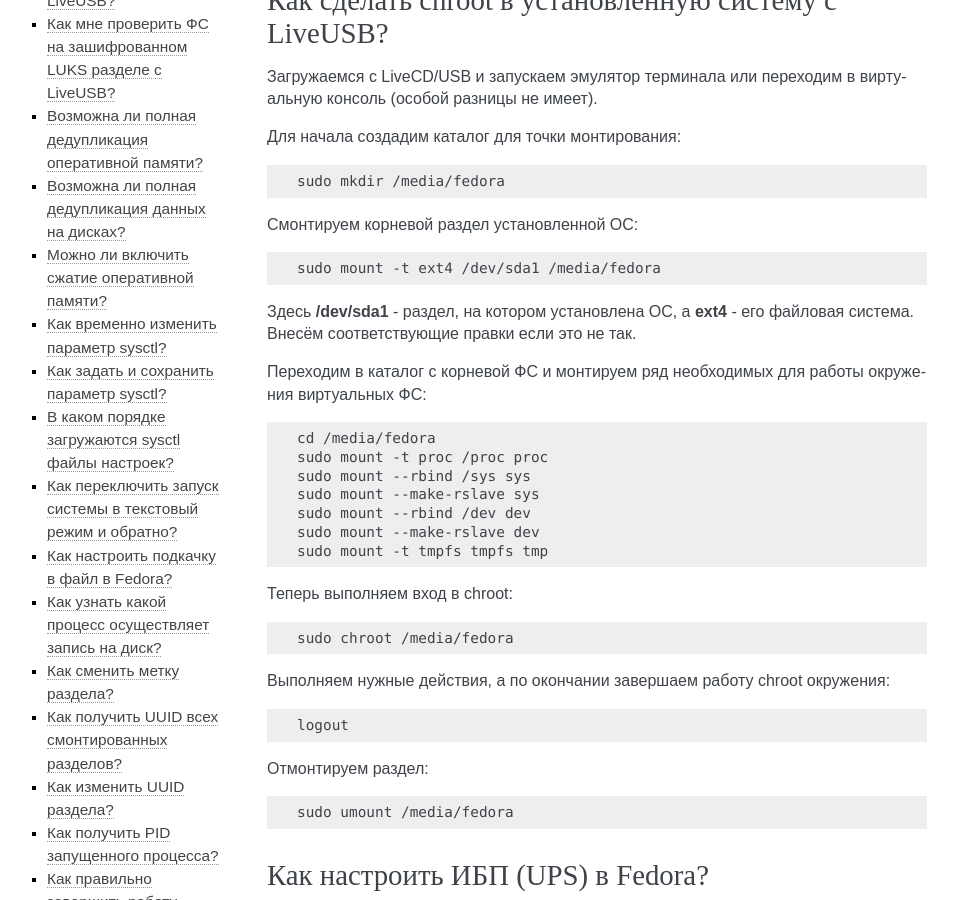
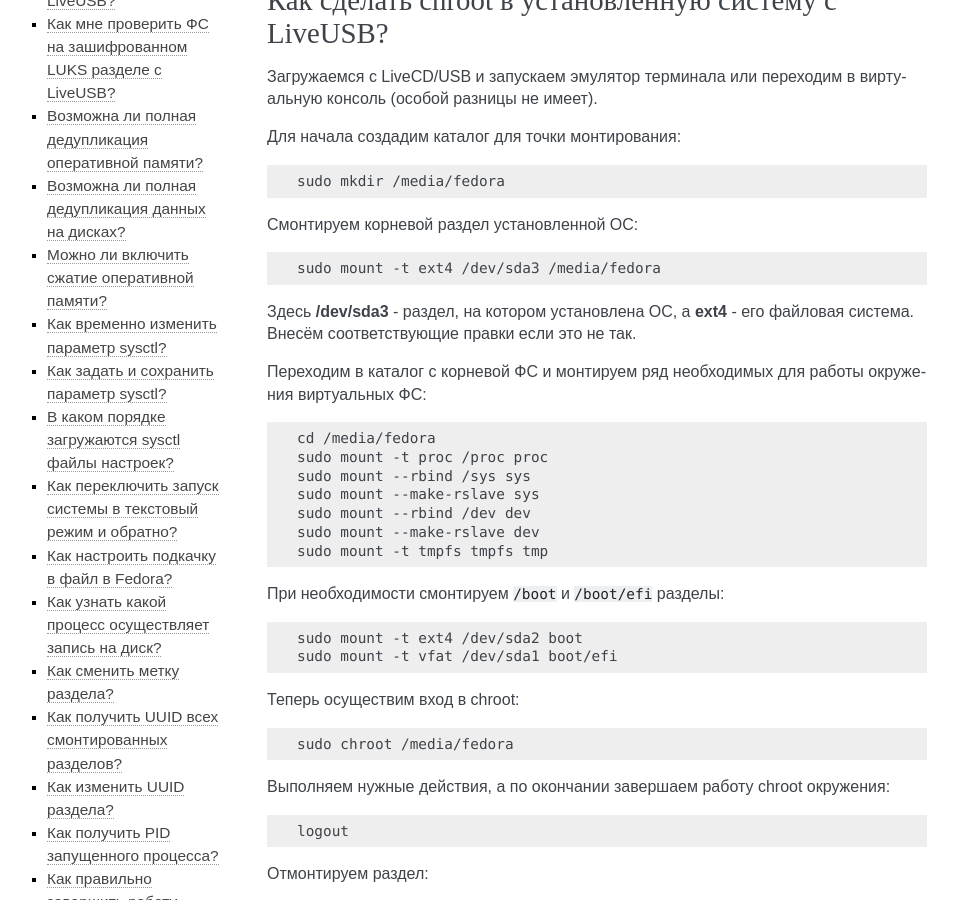
Before and after one commit to RussianFedora/FAQ, a Sphinx documentation site: the page built from source/administration.rst, in a window 1280 px wide and 900 px high, scrolled down 1928 px. Shown: the whole window, without its empty margins (153-1111 px from the left). Built offline with Sphinx 7.4.7, drawn with Linux system fonts in a browser that asks for light colours.

Commit message:
Updated chroot question.

```diff
--- a/source/administration.rst
+++ b/source/administration.rst
@@ -139,9 +139,9 @@
 
 .. code-block:: text
 
-    sudo mount -t ext4 /dev/sda1 /media/fedora
+    sudo mount -t ext4 /dev/sda3 /media/fedora
 
-Здесь **/dev/sda1** - раздел, на котором установлена ОС, а **ext4** - его файловая система. Внесём соответствующие правки если это не так.
+Здесь **/dev/sda3** - раздел, на котором установлена ОС, а **ext4** - его файловая система. Внесём соответствующие правки если это не так.
 
 Переходим в каталог с корневой ФС и монтируем ряд необходимых для работы окружения виртуальных ФС:
 
@@ -155,7 +155,14 @@
     sudo mount --make-rslave dev
     sudo mount -t tmpfs tmpfs tmp
 
-Теперь выполняем вход в chroot:
+При необходимости смонтируем ``/boot`` и ``/boot/efi`` разделы:
+
+.. code-block:: text
+
+    sudo mount -t ext4 /dev/sda2 boot
+    sudo mount -t vfat /dev/sda1 boot/efi
+
+Теперь осуществим вход в chroot:
 
 .. code-block:: text
 
```
